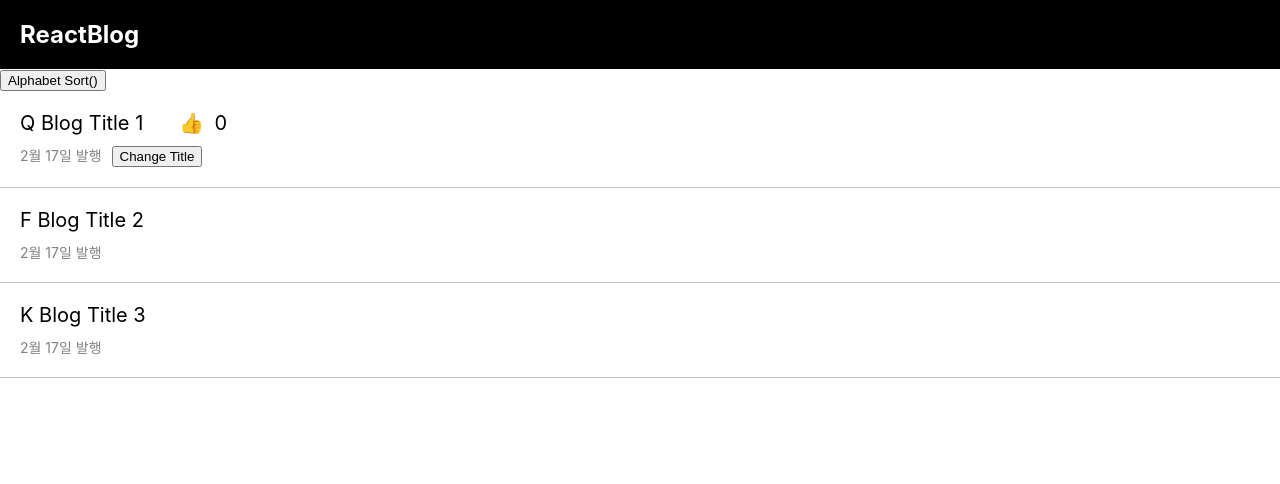
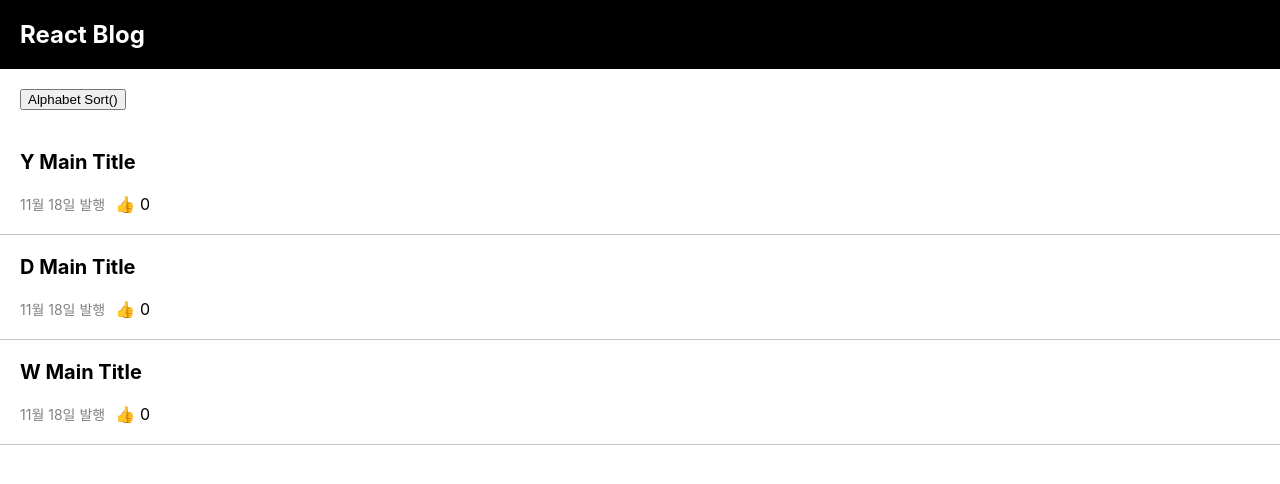
Before and after one commit to devwoodie/react-blog, a React (Create React App) app: page / in a window 1280 px wide. Shown: the top 484 px of the page. Built offline with nearby package versions, Linux system fonts and the light colour scheme.

Commit message:
feat : use map, component

```diff
--- a/src/App.js
+++ b/src/App.js
@@ -5,36 +5,53 @@ import './Css/Reset.css';
 import {useState} from "react";
 
 function App() {
-    let [mainTitle, setMainTitle] = useState(['Q Blog Title 1', 'F Blog Title 2', 'K Blog Title 3']);
-    let [like, setLike] = useState(0);
+    let [title, setTitle] = useState(['Y Main Title', 'D Main Title', 'W Main Title']);
+    let [like, setLike] = useState([0,0,0]);
+    let [modal, setModal] = useState(false);
 
     return (
         <div className="App">
-            <h1 className="logo">ReactBlog</h1>
-            <button type="button" onClick={() => {
-                let sortCopy = [... mainTitle];
-                sortCopy.sort();
-                setMainTitle(sortCopy);
+            <h1 className="logo">React Blog</h1>
+            <button type="button" className="alphabet" onClick={() => {
+                let copyTitle = [... title];
+                copyTitle.sort();
+                setTitle(copyTitle);
             }}>Alphabet Sort()</button>
-            <div className="list">
-                <p className="title">{ mainTitle[0] } <span className="like-btn" onClick={() => {setLike(like+1)}}>👍</span> { like }</p>
-                <span className="text">2월 17일 발행</span>
-                <button type="button" onClick={() => {
-                    let copy = [... mainTitle];
-                    copy[0] = 'T Change Title 1';
-                    setMainTitle(copy);
-                }}>Change Title</button>
-            </div>
-            <div className="list">
-                <p className="title">{ mainTitle[1] }</p>
-                <span className="text">2월 17일 발행</span>
-            </div>
-            <div className="list">
-                <p className="title">{ mainTitle[2] }</p>
-                <span className="text">2월 17일 발행</span>
-            </div>
+            {
+                title.map((title, i) => {
+                    return (
+                        <div className="list">
+                            <h4 className="title" onClick={() => {
+                                setModal(!modal);
+                            }}>{ title }</h4>
+                            <span className="text">11월 18일 발행</span>
+                            <div className="like-wrap">
+                                <span className="like-btn" onClick={() => {
+                                    let copyLike = [... like];
+                                    copyLike[i] = like[i] +1;
+                                    setLike(copyLike);
+                                }}>👍</span>
+                                <span className="like-num">{like[i]}</span>
+                            </div>
+                        </div>
+                    );
+                })
+            }
+
+            {
+                modal === true ? <Modal/> : null
+            }
         </div>
     );
 }
+const Modal = () => {
+    return(
+        <div className="modal">
+            <h4 className="title">제목</h4>
+            <span className="text">날짜</span>
+            <p className="content">내용</p>
+        </div>
+    );
+};
 
 export default App;
--- a/src/Css/App.css
+++ b/src/Css/App.css
@@ -10,6 +10,9 @@
   font-size: 24px;
   font-weight: bold;
 }
+.alphabet{
+  margin: 20px;
+}
 .list{
   padding: 20px;
   border-bottom: 1px solid #c4c4c4;
@@ -17,10 +20,29 @@
 .title{
   font-size: 20px;
   margin-bottom: 10px;
+  cursor: pointer;
 }
 .text{
   font-size: 14px;
   color: gray;
-  margin-right: 10px;
+  margin: 10px 10px 0 0;
+  display: inline-block;
 }
-.like-btn{display: inline-block; margin: 0 5px 0 30px; cursor: pointer;}
+.like-wrap{
+  display: inline;
+}
+.like-btn{
+  display: inline-block;
+  margin: 0 5px 0 0;
+  cursor: pointer;
+  z-index: 99 ;
+}
+.modal{
+  padding: 20px;
+  margin: 10px auto;
+  width: 50%;
+  background: #dcdcdc;
+}
+.content{
+  padding: 10px 0;
+}
```
